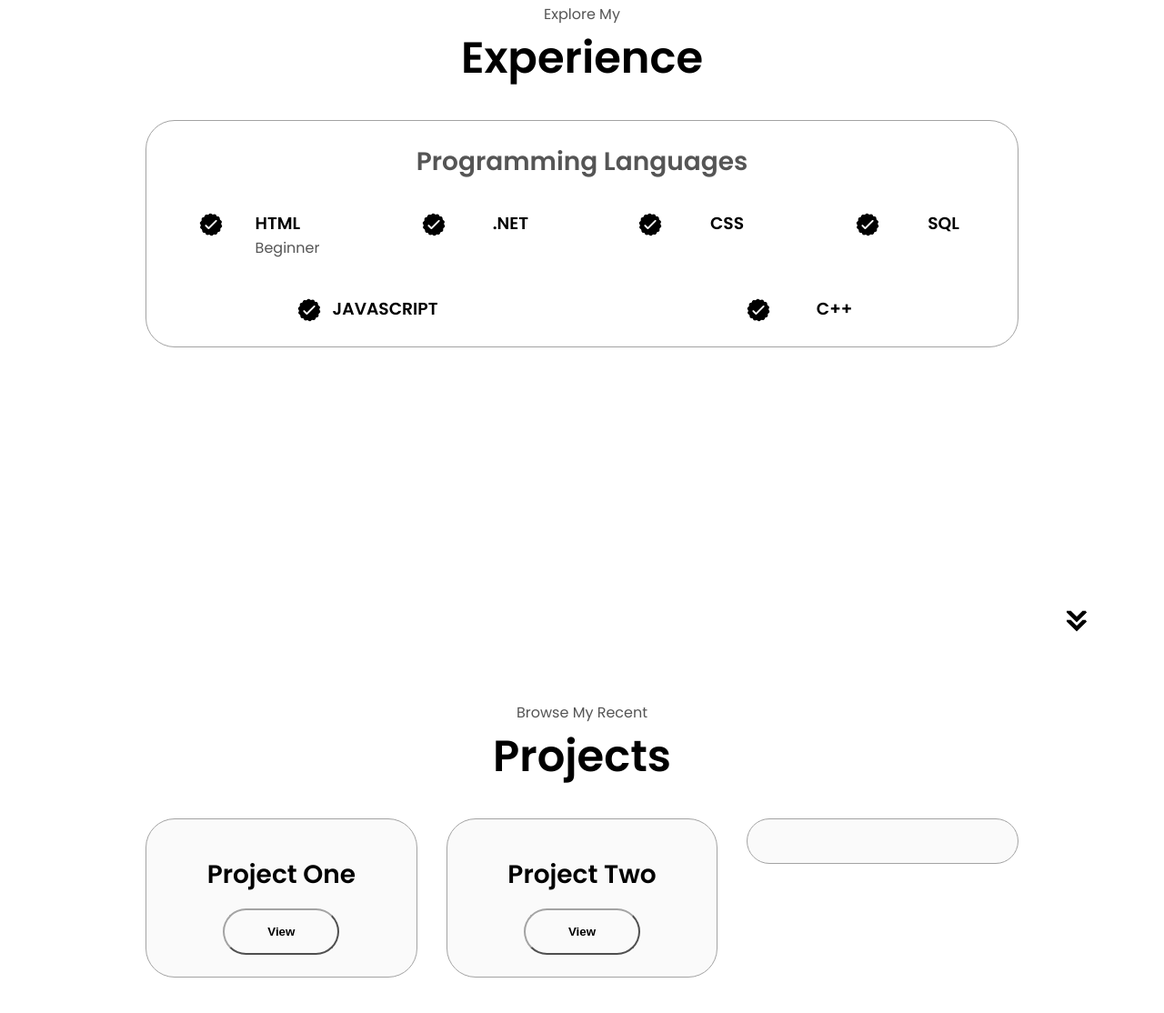
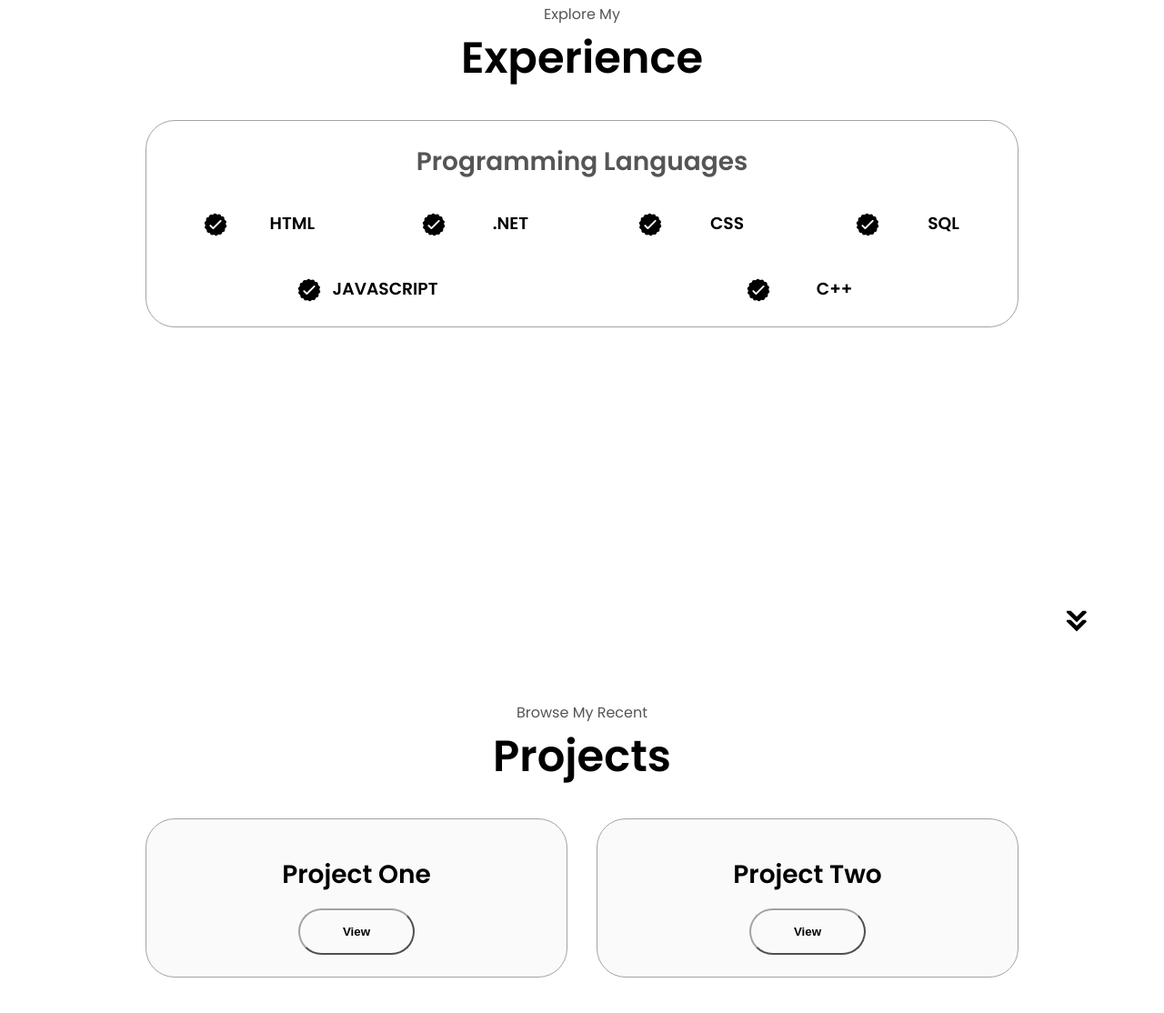
Before and after one commit to Noface101/Portfolio, a plain HTML site: page index.html in a window 1280 px wide. Shown: the part 1693-2807 px from the top of the page at 91% size. Drawn offline with Linux system fonts and the light colour scheme; a script that the page names is missing.

Commit message:
Update index.html

```diff
--- a/index.html
+++ b/index.html
@@ -112,7 +112,7 @@
             />
             <div>
               <h3>HTML</h3>
-              <p>Beginner</p>
+              <!--<p>Beginner</p>-->
             </div>
           </article>
           <article>
@@ -216,24 +216,24 @@
             </button>-->
           </div>
         </div>
-        <div class="details-container color-container">
-          <!--<div class="article-container">
+        <!--<div class="details-container color-container">
+          <div class="article-container">
             <img
             src="./assets/project-3.png"
             alt="Project 3"
             class="project-img"
             />
-          </div>-->
-            <!--<h2 class="experience-sub-title project-title">Project Three</h2>
+          </div>
+            <h2 class="experience-sub-title project-title">Project Three</h2>
             <div class="btn-container">
               <button class="btn btn-color-2 project-btn" onclick="location.href='https://github.com/Noface101/Java-'">
                 View
-              </button>-->
-              <!--<button class="btn btn-color-2 project-btn" onclick="location.href='https://github.com/'">
+              </button>
+              <button class="btn btn-color-2 project-btn" onclick="location.href='https://github.com/'">
                 Live Demo
-              </button>-->
+              </button>
             </div>
-          </div>
+          </div>-->
       </div>
     </div>
   </div>
```
